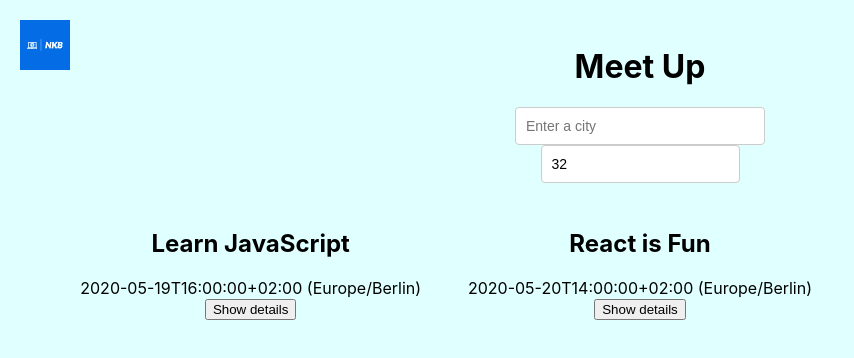
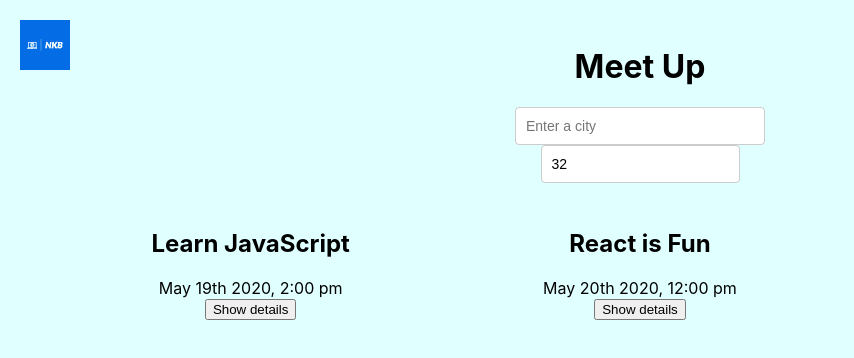
Before and after one commit to nickbeasley/Meet-App, a React (Create React App) app: page / in a window 1280 px wide. Shown: the top 358 px of the page, without its empty margins (0-854 px from the left). Built offline with nearby package versions, Linux system fonts and the light colour scheme; what atatus-spa would draw is missing.

Commit message:
Added moment
Added react-moment for better time and date formatting

```diff
--- a/package.json
+++ b/package.json
@@ -25,7 +25,8 @@
     "workbox-range-requests": "^6.5.4",
     "workbox-routing": "^6.5.4",
     "workbox-strategies": "^6.5.4",
-    "workbox-streams": "^6.5.4"
+    "workbox-streams": "^6.5.4",
+    "moment": "^2.29.1"
   },
   "scripts": {
     "start": "react-scripts start",
--- a/src/Event.js
+++ b/src/Event.js
@@ -1,5 +1,6 @@
 import React, { Component } from "react";
 import { WarningAlert } from "./Alert";
+import moment from "moment";
 
 class Event extends Component {
   state = {
@@ -27,7 +28,9 @@ class Event extends Component {
     return (
       <div className="event">
         <h2 className="summary">{event.summary}</h2>
-        <div className="start-time">{`${event.start.dateTime} (${event.start.timeZone})`}</div>
+        <div className="start-time">
+          {moment(event.start.dateTime).format("MMMM Do YYYY, h:mm a")}
+        </div>
         {this.state.detailsHidden === true ? (
           <button
             type="button"
```
Also changed, not shown: 1 other file (tests, documents, lock files or other folders).
